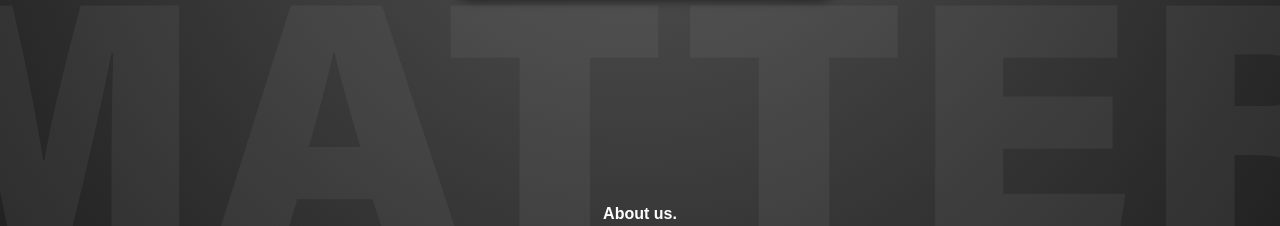
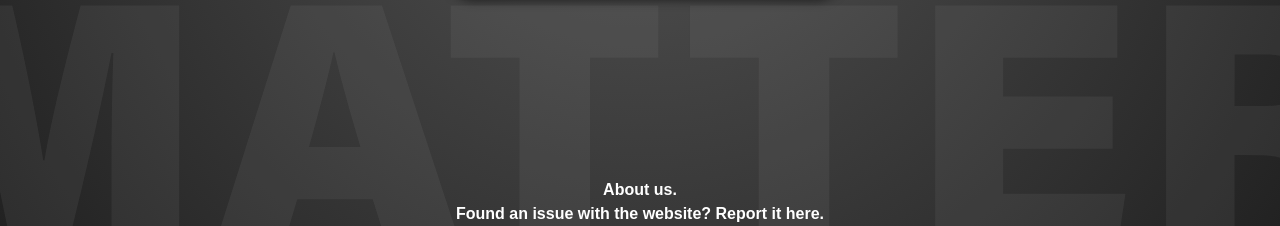
Before and after one commit to Write-For-Change/emaildrafter, a Flask app: page / in a window 1280 px wide. Shown: the part 654-880 px from the top of the page. Run offline with Flask 2, Linux system fonts and the light colour scheme; some libraries are stand-ins or nearby versions.

Commit message:
added link to issues page of github

```diff
--- a/templates/page.html
+++ b/templates/page.html
@@ -69,10 +69,13 @@
 {% block content %}
 {% endblock %}
 </div>
-
-</body>
+<br>
 <footer style="text-align: center;">
 	<a href="{{ url_for('aboutus')}}">About us.</a>
+	<br>
+	<a href="https://github.com/puria-radmard/emaildrafter/issues">Found an issue with the website? Report it here.</a>
 </footer>
+</body>
+
 
 </html>
```
